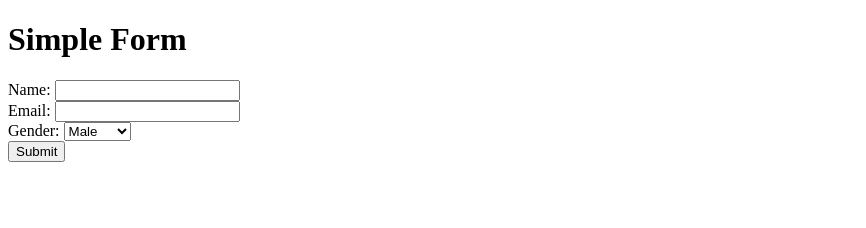
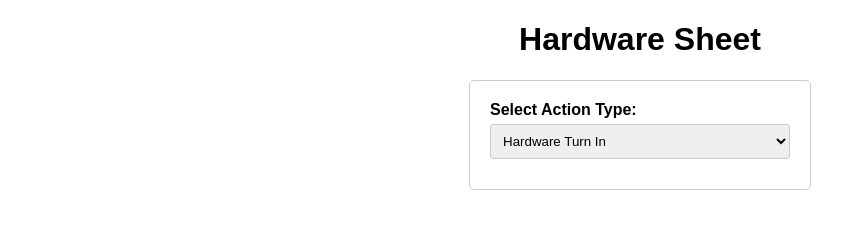
Before and after one commit to jardondaful/Updated-Esri-Hardware-Turn-In-Sheet, a plain HTML site: page New Hardware Turn In Sheet/HardwareTurnInSheetNew.html in a window 1280 px wide. Shown: the whole page, without its empty margins (0-866 px from the left). Drawn offline with Linux system fonts and the light colour scheme.

Commit message:
Update HardwareTurnInSheetNew.html

```diff
--- a/New Hardware Turn In Sheet/HardwareTurnInSheetNew.html
+++ b/New Hardware Turn In Sheet/HardwareTurnInSheetNew.html
@@ -1,29 +1,47 @@
 <!DOCTYPE html>
-<html lang="en">
+<html>
+
 <head>
-  <meta charset="UTF-8">
-  <meta name="viewport" content="width=device-width, initial-scale=1.0">
-  <link rel="stylesheet" href="styles.css">
-  <title>Simple Form</title>
+    <title> Hardware Sheet</title>
+    <link rel="stylesheet" type="text/css" href="HardwareTurnInSheetNew.css">
 </head>
+
 <body>
-  <h1>Simple Form</h1>
-  <form id="myForm">
-    <label for="name">Name:</label>
-    <input type="text" id="name" name="name" required>
-    <br>
-    <label for="email">Email:</label>
-    <input type="email" id="email" name="email" required>
-    <br>
-    <label for="gender">Gender:</label>
-    <select id="gender" name="gender">
-      <option value="male">Male</option>
-      <option value="female">Female</option>
-      <option value="other">Other</option>
-    </select>
-    <br>
-    <button type="submit">Submit</button>
-  </form>
-  <script src="script.js"></script>
+    <h1>Hardware Sheet</h1>
+    <form id="actionForm" action="submit_form.php" method="post">
+        <label for="actionType">Select Action Type:</label>
+        <select name="actionType" id="actionType">
+            <option value="hardwareTurnIn">Hardware Turn In</option>
+            <option value="separation">Separation</option>
+        </select>
+    </form>
+
+    <!-- Separation section -->
+    <div id="separationSection" style="display: none;">
+        <form id="separationForm" action="submit_separation.php" method="post">
+            <label for="colleague">Colleague:</label>
+            <input type="text" id="colleague" name="colleague"><br>
+
+            <label for="assetNumber">Asset Number:</label>
+            <input type="text" id="assetNumber" name="assetNumber"><br>
+
+            <label for="technician">Technician:</label>
+            <input type="text" id="technician" name="technician"><br>
+
+            <label for="hardwareType">Hardware Type:</label>
+            <input type="text" id="hardwareType" name="hardwareType"><br>
+
+            <label for="ritmNumber">RITM Number:</label>
+            <input type="text" id="ritmNumber" name="ritmNumber"><br>
+        </form>
+    </div>
+
+    <!-- Hardware Turn-In section -->
+    <div id="hardwareTurnInSection" style="display: none;">
+
+    </div>
+
+    <script src="HardwareTurnInSheetNew.js"></script>
 </body>
+
 </html>
```
